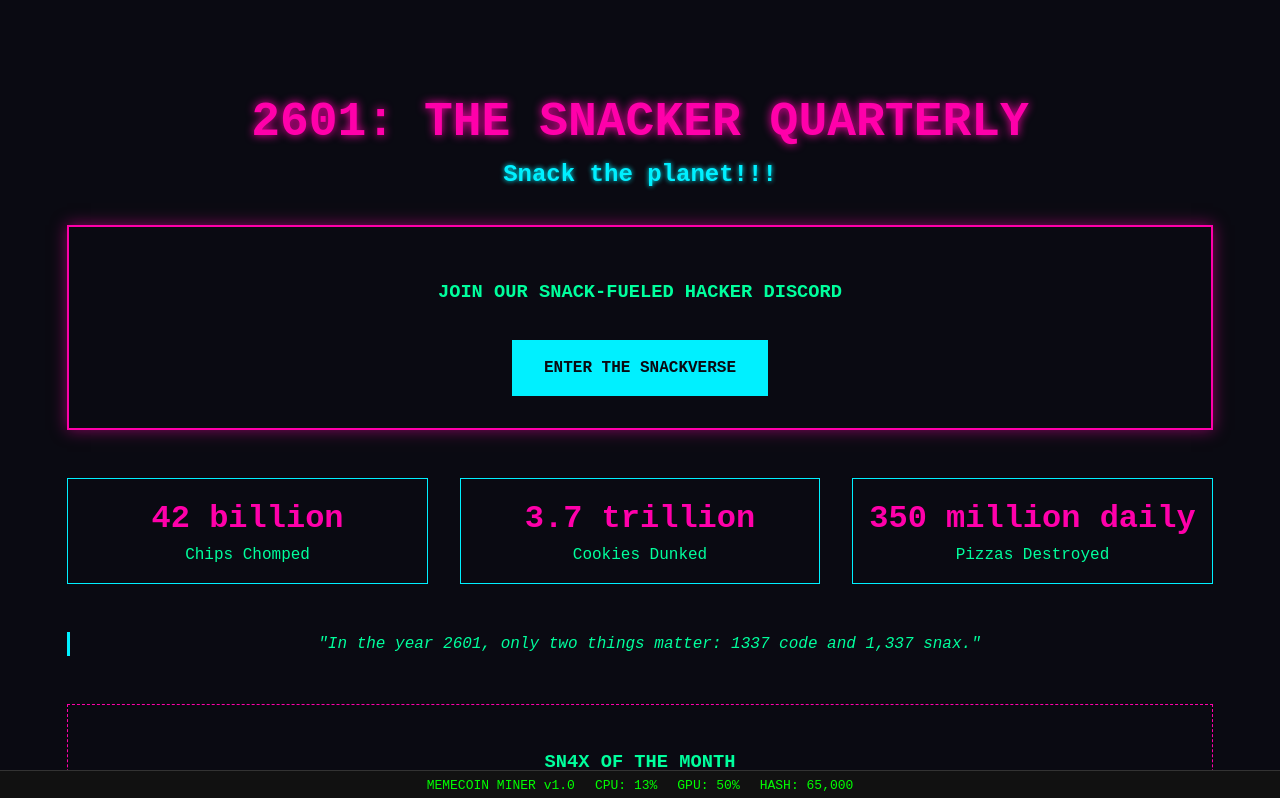
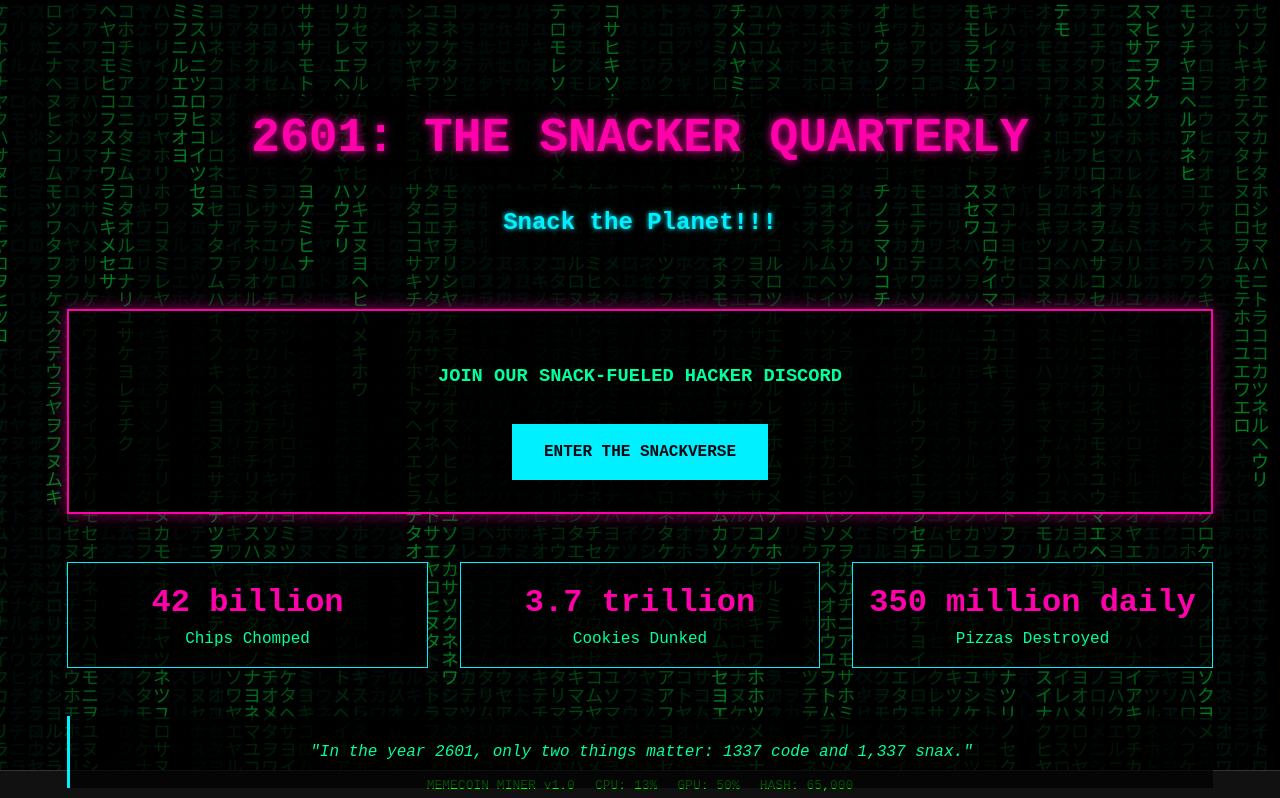
Before and after one commit to johnnyxmas/2601-website, a Svelte app: page / in a window 1280 px wide. Shown: the top 798 px of the page. Built offline with nearby package versions, Linux system fonts and the light colour scheme.

Commit message:
Added matrix effect background

```diff
--- a/src/App.svelte
+++ b/src/App.svelte
@@ -1,5 +1,6 @@
 <script>
   import MinerStatus from './lib/MinerStatus.svelte';
+  import MatrixBackground from './lib/MatrixBackground.svelte';
 
   // Snax stats data
   const snaxStats = [
@@ -11,9 +12,13 @@
   let hours = 0;
 </script>
 
+<MatrixBackground />
+
+<div class="overlay" />
+
 <main>
-  <h1>2601: THE SNACKER QUARTERLY</h1>
-  <h2>Snack the planet!!!</h2>
+  <h1>2601: THE SNACKER QUARTERLY</h1><br>
+  <h2>Snack the Planet!!!</h2>
 
   <div class="cyber-card">
     <h3>JOIN OUR SNACK-FUELED HACKER DISCORD</h3>
@@ -48,11 +53,27 @@
 
 <style>
   :global(body) {
-    background-color: #0a0a12;
     color: #00ff9d;
     font-family: 'Courier New', monospace;
     margin: 0;
     padding: 2rem;
+    overflow-x: hidden;
+  }
+
+  .overlay {
+    position: fixed;
+    top: 0;
+    left: 0;
+    width: 100vw;
+    height: 100vh;
+    background-color: rgba(0, 0, 0, 0.5);
+    z-index: -1;
+    pointer-events: none;
+  }
+
+  main {
+    position: relative;
+    z-index: 1;
   }
 
   h1 {
@@ -60,12 +81,24 @@
     text-shadow: 0 0 10px #ff00aa;
     font-size: 3rem;
     margin-bottom: 0.5rem;
+    background-color: rgba(0, 0, 0, 0.7);
+    padding: 1rem;
+    display: inline-block;
   }
 
   h2 {
     color: #00f0ff;
     text-shadow: 0 0 5px #00f0ff;
     margin-top: 0;
+    background-color: rgba(0, 0, 0, 0.7);
+    padding: 1rem;
+    display: inline-block;
+  }
+
+  .text-container {
+    background-color: rgba(0, 0, 0, 0.7);
+    padding: 1.5rem;
+    margin: 1rem 0;
   }
 
   .cyber-card {
@@ -73,6 +106,7 @@
     padding: 2rem;
     margin: 2rem 0;
     box-shadow: 0 0 15px #ff00aa80;
+    background-color: rgba(0, 0, 0, 0.7);
   }
 
   .cyber-button {
@@ -101,6 +135,7 @@
   .stat-item {
     border: 1px solid #00f0ff;
     padding: 1rem;
+    background-color: rgba(0, 0, 0, 0.7);
   }
 
   .stat-value {
@@ -112,14 +147,16 @@
   .cyber-quote {
     font-style: italic;
     border-left: 3px solid #00f0ff;
-    padding-left: 1rem;
+    padding: 1.5rem;
     margin: 3rem 0;
+    background-color: rgba(0, 0, 0, 0.7);
   }
 
   .snax-of-month, .hacker-jokes, .snax-calculator {
     border: 1px dashed #ff00aa;
     padding: 1.5rem;
     margin: 2rem 0;
+    background-color: rgba(0, 0, 0, 0.7);
   }
 
   .snax-name {
--- /dev/null
+++ b/src/lib/MatrixBackground.svelte
@@ -0,0 +1,92 @@
+<script>
+  import { onMount } from 'svelte';
+
+  let canvas;
+  let ctx;
+  const chars = "アカサタナハマヤラワイキシチニヒミリウクスツヌフムユルエケセテネヘメレオコソトノホモヨロヲ";
+  const fontSize = 18;
+  let columns = 0;
+  let drops = [];
+  let animationId;
+  let lastTime = 0;
+  const frameRate = 30;
+  const frameInterval = 1000 / frameRate;
+
+  onMount(() => {
+    // Set up canvas
+    function resize() {
+      const width = window.innerWidth;
+      const height = window.innerHeight;
+
+      if (Math.abs(canvas.width - width) > 50 || Math.abs(canvas.height - height) > 50) {
+        canvas.width = width;
+        canvas.height = height;
+        columns = Math.floor(width / fontSize);
+        drops = Array(columns).fill(1);
+      }
+    }
+
+    resize();
+    const resizeObserver = new ResizeObserver(resize);
+    resizeObserver.observe(document.body);
+
+    ctx = canvas.getContext('2d', { alpha: false });
+    ctx.font = `${fontSize}px monospace`;
+    ctx.textAlign = 'center';
+
+    function animate(timestamp) {
+      if (!lastTime) lastTime = timestamp;
+      const deltaTime = timestamp - lastTime;
+
+      if (deltaTime > frameInterval) {
+        draw();
+        lastTime = timestamp - (deltaTime % frameInterval);
+      }
+
+      animationId = requestAnimationFrame(animate);
+    }
+
+    animationId = requestAnimationFrame(animate);
+
+    return () => {
+      cancelAnimationFrame(animationId);
+      resizeObserver.disconnect();
+    };
+  });
+
+  function draw() {
+    ctx.fillStyle = 'rgba(0, 0, 0, 0.03)';
+    ctx.fillRect(0, 0, canvas.width, canvas.height);
+
+    ctx.fillStyle = '#00ff41';
+    const charCount = chars.length;
+    const heightThreshold = canvas.height / fontSize;
+
+    for (let i = 0; i < drops.length; i++) {
+      const charIndex = Math.floor(Math.random() * charCount);
+      const x = i * fontSize;
+      const y = drops[i] * fontSize;
+
+      ctx.fillText(chars[charIndex], x, y);
+
+      if (drops[i] > heightThreshold && Math.random() > 0.975) {
+        drops[i] = 0;
+      }
+      drops[i]++;
+    }
+  }
+</script>
+
+<canvas bind:this={canvas} class="matrix-canvas" />
+
+<style>
+  .matrix-canvas {
+    position: fixed;
+    top: 0;
+    left: 0;
+    width: 100%;
+    height: 100%;
+    z-index: -2;
+    pointer-events: none;
+  }
+</style>
```
Also changed, not shown: 6 other files (tests, documents, lock files or other folders).
